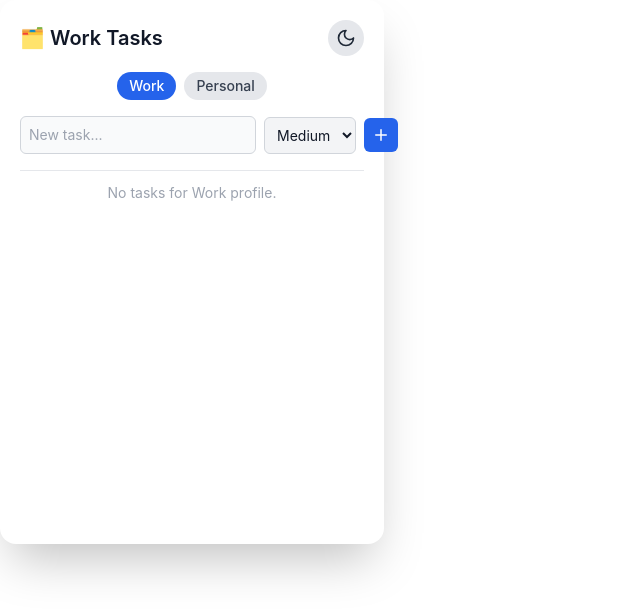
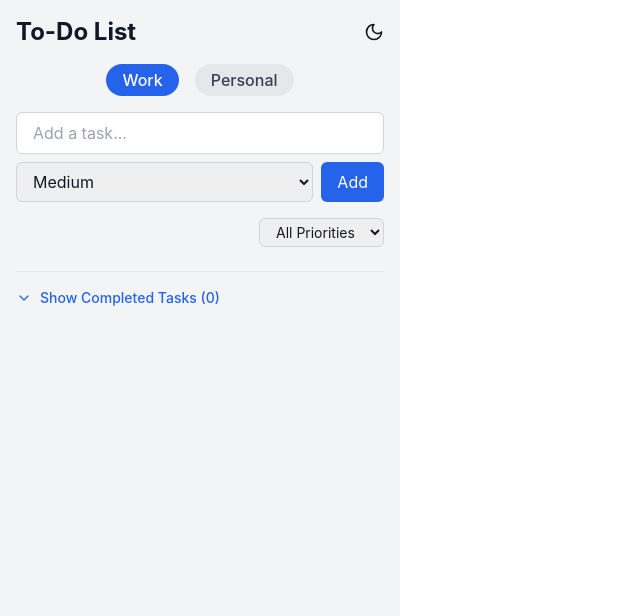
Before and after one commit to c7harry/TaskPilot, a React (Create React App) app in the folder my-extension/: page / in a window 1280 px wide. Shown: the top 616 px of the page, without its empty margins (0-640 px from the left). Built offline with nearby package versions, Linux system fonts and the light colour scheme.

Commit message:
updated more styling, added animations when adding/deleting tasks

```diff
--- a/my-extension/package.json
+++ b/my-extension/package.json
@@ -8,6 +8,7 @@
     "@testing-library/react": "^16.3.0",
     "@testing-library/user-event": "^13.5.0",
     "clsx": "^2.1.1",
+    "framer-motion": "^12.15.0",
     "lucide-react": "^0.511.0",
     "react": "^18.2.0",
     "react-dom": "^18.2.0",
--- a/my-extension/src/App.js
+++ b/my-extension/src/App.js
@@ -1,146 +1,234 @@
-import React, { useState } from "react";
-import { Plus, Trash2, Sun, Moon } from "lucide-react";
+import React, { useState, useEffect } from "react";
+import { Trash2, ChevronDown, ChevronUp, Sun, Moon, RotateCcw, Check } from "lucide-react";
 import clsx from "clsx";
-import DarkModeToggle from "./DarkModeToggle";
+import { motion, AnimatePresence } from "framer-motion";
 
-const priorities = ["Low", "Medium", "High"];
-const profiles = ["Work", "Personal"];
+const App = () => {
+  const [tasks, setTasks] = useState([]);
+  const [input, setInput] = useState("");
+  const [priority, setPriority] = useState("Medium");
+  const [profile, setProfile] = useState("Work");
+  const [filterPriority, setFilterPriority] = useState("All");
+  const [showCompleted, setShowCompleted] = useState(false);
+  const [darkMode, setDarkMode] = useState(() => localStorage.getItem("darkMode") === "true");
 
-export default function App() {
-  const [profile, setProfile] = useState("Work");
-  const [tasks, setTasks] = useState({ Work: [], Personal: [] });
-  const [newTask, setNewTask] = useState("");
-  const [priority, setPriority] = useState("Medium");
-
-  const currentTasks = tasks[profile];
+  useEffect(() => {
+    document.documentElement.classList.toggle("dark", darkMode);
+    localStorage.setItem("darkMode", darkMode);
+  }, [darkMode]);
 
   const addTask = () => {
-    if (!newTask.trim()) return;
-    const newEntry = {
+    if (!input.trim()) return;
+    const newTask = {
       id: Date.now(),
-      text: newTask.trim(),
+      text: input.trim(),
+      priority,
+      profile,
       completed: false,
-      priority,
     };
-    setTasks({
-      ...tasks,
-      [profile]: [...tasks[profile], newEntry],
-    });
-    setNewTask("");
-    setPriority("Medium");
+    setTasks([newTask, ...tasks]);
+    setInput("");
+  };
+
+  const deleteTask = (id) => {
+    setTasks(tasks.filter((task) => task.id !== id));
   };
 
   const toggleComplete = (id) => {
-    setTasks({
-      ...tasks,
-      [profile]: tasks[profile].map((task) =>
+    setTasks(
+      tasks.map((task) =>
         task.id === id ? { ...task, completed: !task.completed } : task
-      ),
-    });
+      )
+    );
   };
 
-  const deleteTask = (id) => {
-    setTasks({
-      ...tasks,
-      [profile]: tasks[profile].filter((task) => task.id !== id),
-    });
+  const filteredTasks = tasks.filter(
+    (task) =>
+      task.profile === profile &&
+      !task.completed &&
+      (filterPriority === "All" || task.priority === filterPriority)
+  );
+
+  const completedTasks = tasks.filter(
+    (task) => task.profile === profile && task.completed
+  );
+
+  const priorityIcon = {
+    High: "🔴",
+    Medium: "🟡",
+    Low: "🟢",
   };
 
   return (
-    <div className="w-96 h-[34rem] bg-white dark:bg-gray-900 text-gray-900 dark:text-white rounded-2xl shadow-2xl p-5 flex flex-col gap-4 transition-all">
-
-      {/* Header */}
-      <div className="flex justify-between items-center">
-        <h1 className="text-xl font-semibold">🗂️ {profile} Tasks</h1>
-        <DarkModeToggle />
+    <div className="min-h-screen p-4 bg-gray-100 dark:bg-gray-900 text-gray-900 dark:text-white w-[400px] overflow-y-auto">
+      <div className="flex justify-between items-center mb-4">
+        <h1 className="text-2xl font-bold">To-Do List</h1>
+        <button onClick={() => setDarkMode(!darkMode)}>
+          {darkMode ? <Sun size={20} /> : <Moon size={20} />}
+        </button>
       </div>
 
-      {/* Profile Selector */}
-      <div className="flex gap-2 justify-center">
-        {profiles.map((p) => (
+      {/* Profile Switcher */}
+      <div className="flex justify-center space-x-4 mb-4">
+        {["Work", "Personal"].map((prof) => (
           <button
-            key={p}
-            onClick={() => setProfile(p)}
+            key={prof}
+            onClick={() => setProfile(prof)}
             className={clsx(
-              "px-3 py-1 rounded-full text-sm font-medium transition",
-              profile === p
+              "px-4 py-1 rounded-full font-medium",
+              profile === prof
                 ? "bg-blue-600 text-white"
-                : "bg-gray-200 dark:bg-gray-800 text-gray-700 dark:text-gray-200"
+                : "bg-gray-200 text-gray-700 dark:bg-gray-700 dark:text-white"
             )}
           >
-            {p}
+            {prof}
           </button>
         ))}
       </div>
 
-      {/* Task Input */}
-      <div className="flex items-center gap-2">
+      {/* Input Section */}
+      <div className="flex flex-col gap-2 mb-4">
         <input
-          type="text"
-          placeholder="New task..."
-          className="flex-1 p-2 rounded-md border border-gray-300 dark:border-gray-700 bg-gray-50 dark:bg-gray-800 text-sm focus:outline-none"
-          value={newTask}
-          onChange={(e) => setNewTask(e.target.value)}
+          value={input}
+          onChange={(e) => setInput(e.target.value)}
+          onKeyDown={(e) => e.key === "Enter" && addTask()}
+          placeholder="Add a task..."
+          className="px-4 py-2 rounded-md border dark:bg-gray-800 border-gray-300 dark:border-gray-700"
         />
+        <div className="flex gap-2">
           <select
             value={priority}
             onChange={(e) => setPriority(e.target.value)}
-          className="text-sm p-2 rounded-md bg-gray-100 dark:bg-gray-800 border border-gray-300 dark:border-gray-700"
+            className="flex-1 px-3 py-2 rounded-md border dark:bg-gray-800 border-gray-300 dark:border-gray-700"
           >
-          {priorities.map((p) => (
-            <option key={p} value={p}>{p}</option>
-          ))}
+            <option>High</option>
+            <option>Medium</option>
+            <option>Low</option>
           </select>
           <button
             onClick={addTask}
-          className="p-2 bg-blue-600 hover:bg-blue-700 text-white rounded-md transition"
+            className="px-4 py-2 bg-blue-600 text-white rounded-md hover:bg-blue-700"
           >
-          <Plus size={18} />
+            Add
           </button>
+        </div>
+      </div>
+
+      {/* Filter Section */}
+      <div className="flex justify-end mb-3">
+        <select
+          value={filterPriority}
+          onChange={(e) => setFilterPriority(e.target.value)}
+          className="px-3 py-1 rounded-md border dark:bg-gray-800 border-gray-300 dark:border-gray-700 text-sm"
+        >
+          <option value="All">All Priorities</option>
+          <option value="High">High</option>
+          <option value="Medium">Medium</option>
+          <option value="Low">Low</option>
+        </select>
       </div>
 
       {/* Task List */}
-      <div className="flex-1 overflow-auto border-t border-gray-200 dark:border-gray-700 pt-3 space-y-2">
-        {currentTasks.length === 0 ? (
-          <p className="text-center text-gray-400 text-sm">No tasks for {profile} profile.</p>
-        ) : (
-          currentTasks.map((task) => (
-            <div
+      <div className="space-y-2">
+        <AnimatePresence>
+          {filteredTasks.map((task) => (
+            <motion.div
               key={task.id}
+              initial={{ opacity: 0, y: -10 }}
+              animate={{ opacity: 1, y: 0 }}
+              exit={{ opacity: 0, y: 10 }}
               className={clsx(
-                "flex items-center justify-between p-3 rounded-md border text-sm",
-                "bg-gray-50 dark:bg-gray-800 border-gray-200 dark:border-gray-700",
-                task.completed && "opacity-60 line-through"
+                "flex items-center justify-between p-3 rounded-md border",
+                "bg-white dark:bg-gray-800 border-gray-200 dark:border-gray-700"
               )}
             >
-              <div className="flex flex-col gap-1">
+              <div className="flex flex-col">
                 <span className="font-medium">{task.text}</span>
                 <span
                   className={clsx(
-                    "text-xs w-fit px-2 py-0.5 rounded-full font-semibold",
-                    task.priority === "High" && "bg-red-100 text-red-700 dark:bg-red-700 dark:text-red-100",
-                    task.priority === "Medium" && "bg-yellow-100 text-yellow-700 dark:bg-yellow-700 dark:text-yellow-100",
-                    task.priority === "Low" && "bg-green-100 text-green-700 dark:bg-green-700 dark:text-green-100"
+                    "text-xs mt-1 px-2 py-0.5 rounded-full w-fit font-semibold",
+                    task.priority === "High" &&
+                      "bg-red-100 text-red-700 dark:bg-red-700 dark:text-white",
+                    task.priority === "Medium" &&
+                      "bg-yellow-100 text-yellow-800 dark:bg-yellow-600 dark:text-white",
+                    task.priority === "Low" &&
+                      "bg-green-100 text-green-800 dark:bg-green-600 dark:text-white"
                   )}
                 >
-                  {task.priority}
+                  {priorityIcon[task.priority]} {task.priority}
                 </span>
               </div>
               <div className="flex items-center gap-2">
-                <input
-                  type="checkbox"
-                  checked={task.completed}
-                  onChange={() => toggleComplete(task.id)}
-                  className="accent-blue-600"
-                />
-                <button onClick={() => deleteTask(task.id)} className="text-red-500 hover:text-red-700">
+                <button
+                  onClick={() => toggleComplete(task.id)}
+                  className="flex items-center justify-center px-2 py-1 rounded-full border border-teal-500 bg-teal-50 text-teal-700 hover:bg-teal-100 hover:scale-110 transition-transform duration-200 focus:outline-none focus:ring-2 focus:ring-teal-400"
+                  aria-label={`Mark task as complete: ${task.text}`}
+                >
+                  <Check size={14} />
+                </button>
+                <button
+                  onClick={() => deleteTask(task.id)}
+                  className="text-red-500 hover:text-red-700"
+                  aria-label={`Delete task: ${task.text}`}
+                >
                   <Trash2 size={16} />
                 </button>
               </div>
+            </motion.div>
+          ))}
+        </AnimatePresence>
       </div>
-          ))
+
+      {/* Completed Tasks Section */}
+      <div className="mt-6 border-t pt-4 dark:border-gray-700">
+        <button
+          onClick={() => setShowCompleted(!showCompleted)}
+          className="flex items-center gap-2 text-sm font-medium text-blue-600"
+        >
+          {showCompleted ? <ChevronUp size={16} /> : <ChevronDown size={16} />}
+          {showCompleted ? "Hide" : "Show"} Completed Tasks ({completedTasks.length})
+        </button>
+
+        <AnimatePresence>
+          {showCompleted && (
+            <motion.div
+              initial={{ opacity: 0, height: 0 }}
+              animate={{ opacity: 1, height: "auto" }}
+              exit={{ opacity: 0, height: 0 }}
+              className="mt-3 space-y-2 overflow-hidden"
+            >
+              {completedTasks.map((task) => (
+                <motion.div
+                  key={task.id}
+                  layout
+                  className="flex justify-between items-center p-3 rounded-md border border-gray-200 dark:border-gray-700 bg-gray-50 dark:bg-gray-800 text-gray-500"
+                >
+                  <span className="line-through">{task.text}</span>
+                  <div className="flex items-center gap-2">
+                    <button
+                      onClick={() => toggleComplete(task.id)}
+                      className="flex items-center gap-1 px-2 py-0.5 rounded-full border border-teal-500 bg-teal-50 text-teal-700 hover:bg-teal-100 hover:scale-105 transition-transform duration-200 focus:outline-none focus:ring-2 focus:ring-teal-400"
+                      aria-label={`Restore task: ${task.text}`}
+                    >
+                      <RotateCcw size={14} />
+                      <span className="text-xs font-semibold">Restore</span>
+                    </button>
+                    <button
+                      onClick={() => deleteTask(task.id)}
+                      className="text-red-500 hover:text-red-700"
+                      aria-label={`Delete task: ${task.text}`}
+                    >
+                      <Trash2 size={16} />
+                    </button>
+                  </div>
+                </motion.div>
+              ))}
+            </motion.div>
           )}
+        </AnimatePresence>
       </div>
     </div>
   );
-}
+};
+
+export default App;
```
Also changed, not shown: 1 other file (tests, documents, lock files or other folders). Lines whose indentation alone changed are shown as unchanged.
